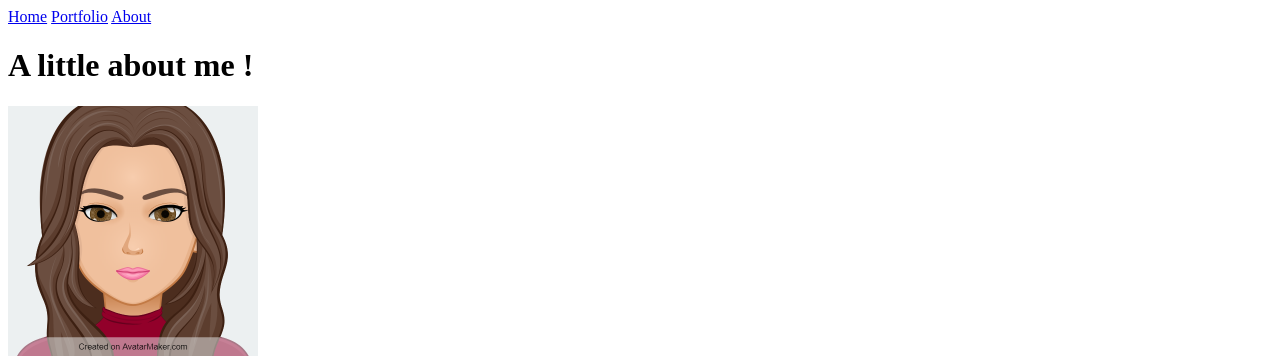
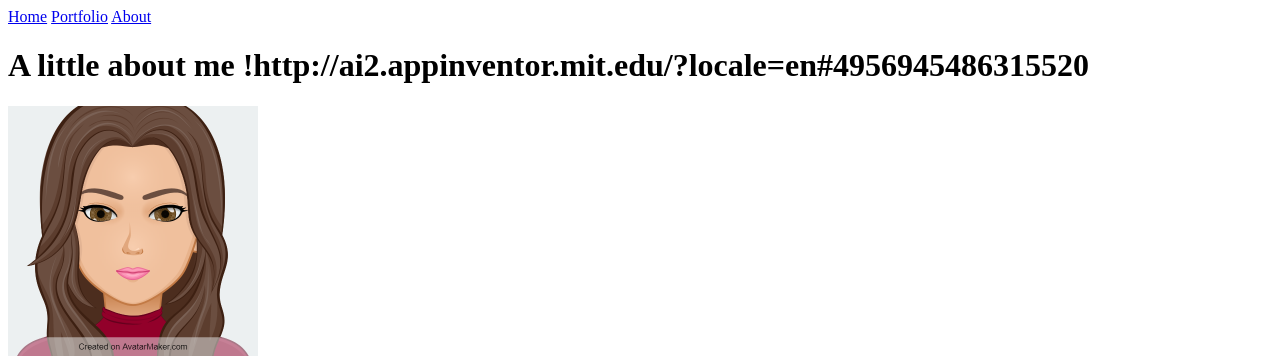
Before and after one commit to kperry1943/kperry1943.github.io, a plain HTML site: page my_website/about.html in a window 1280 px wide. Shown: the top 357 px of the page. Drawn offline with Linux system fonts and the light colour scheme.

Commit message:
college.png

```diff
--- a/my_website/about.html
+++ b/my_website/about.html
@@ -8,11 +8,12 @@
     <a href="index.html">Home</a>
     <a href="portfolio.html">Portfolio</a>
     <a href="about.html">About</a>
-    <h1> A little about me !</h1>
+    <h1> A little about me !http://ai2.appinventor.mit.edu/?locale=en#4956945486315520 </h1>
     <img src="images/avatar.png" height="250">
     <br>
     <a target="_blank" href="https://scratch.mit.edu">
       <img src="images/scratchlogo.png" height="100">
     </a>
+
 	  </body>
 	</html>
```
